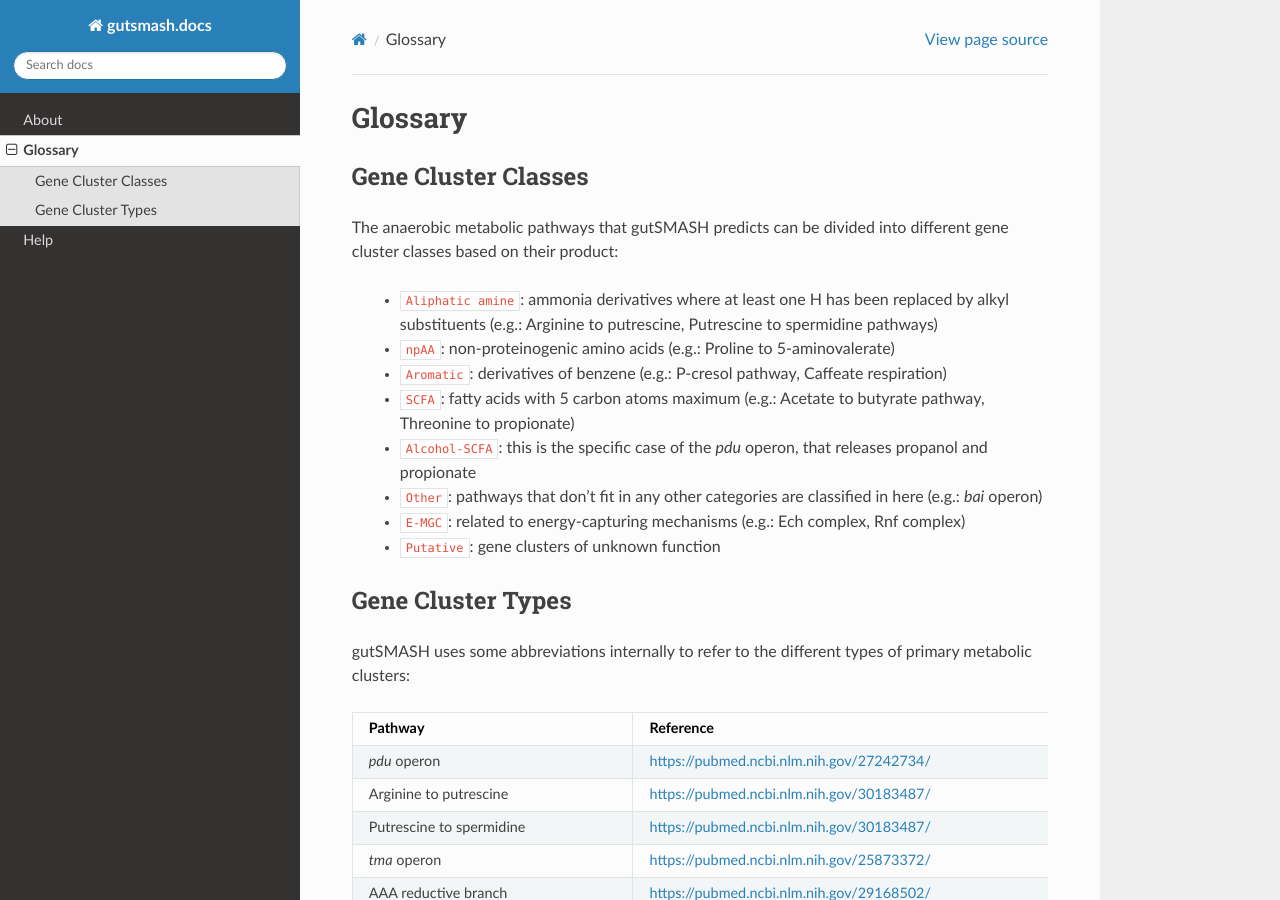
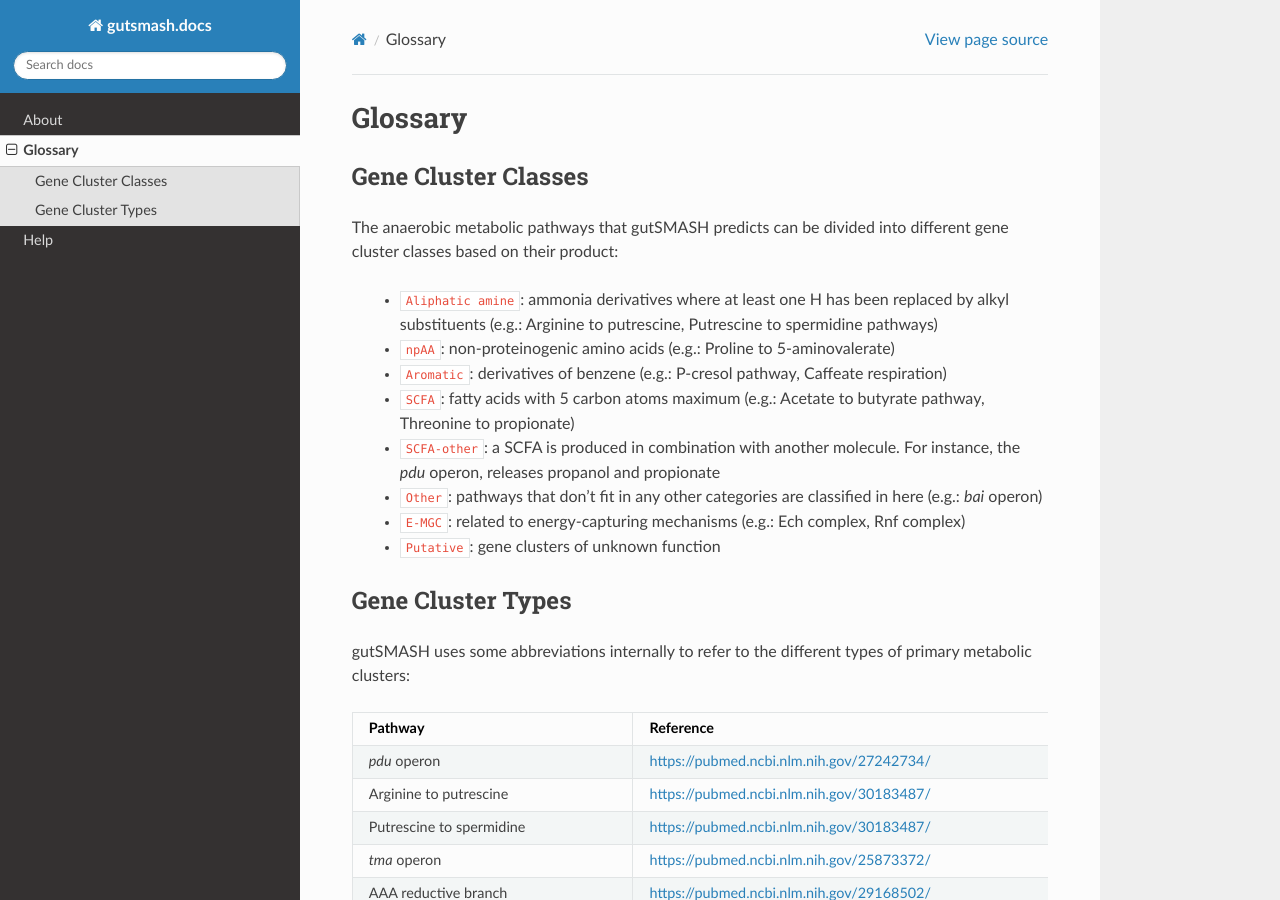
Before and after one commit to victoriapascal/gutsmash_doc, a Sphinx documentation site: the page built from docs/source/Glossary.rst, in a window 1280 px wide and 900 px high. Built offline with Sphinx 7.4.7 and the Read the Docs theme 2.0.0, drawn with Linux system fonts in a browser that asks for light colours.

Commit message:
New SCFA-other class

```diff
--- a/docs/source/Glossary.rst
+++ b/docs/source/Glossary.rst
@@ -9,7 +9,7 @@ The anaerobic metabolic pathways that gutSMASH predicts can be divided into diff
  - ``npAA``: non-proteinogenic amino acids (e.g.: Proline to 5-aminovalerate)
  - ``Aromatic``: derivatives of benzene (e.g.: P-cresol pathway, Caffeate respiration)
  - ``SCFA``: fatty acids with 5 carbon atoms maximum (e.g.: Acetate to butyrate pathway, Threonine to propionate)
- - ``Alcohol-SCFA``: this is the specific case of the *pdu* operon, that releases propanol and propionate
+ - ``SCFA-other``: a SCFA is produced in combination with another molecule. For instance, the *pdu* operon, releases propanol and propionate
  - ``Other``: pathways that don't fit in any other categories are classified in here (e.g.: *bai* operon)
  - ``E-MGC``: related to energy-capturing mechanisms (e.g.: Ech complex, Rnf complex)
  - ``Putative``: gene clusters of unknown function
```
Also changed, not shown: 5 other files.
